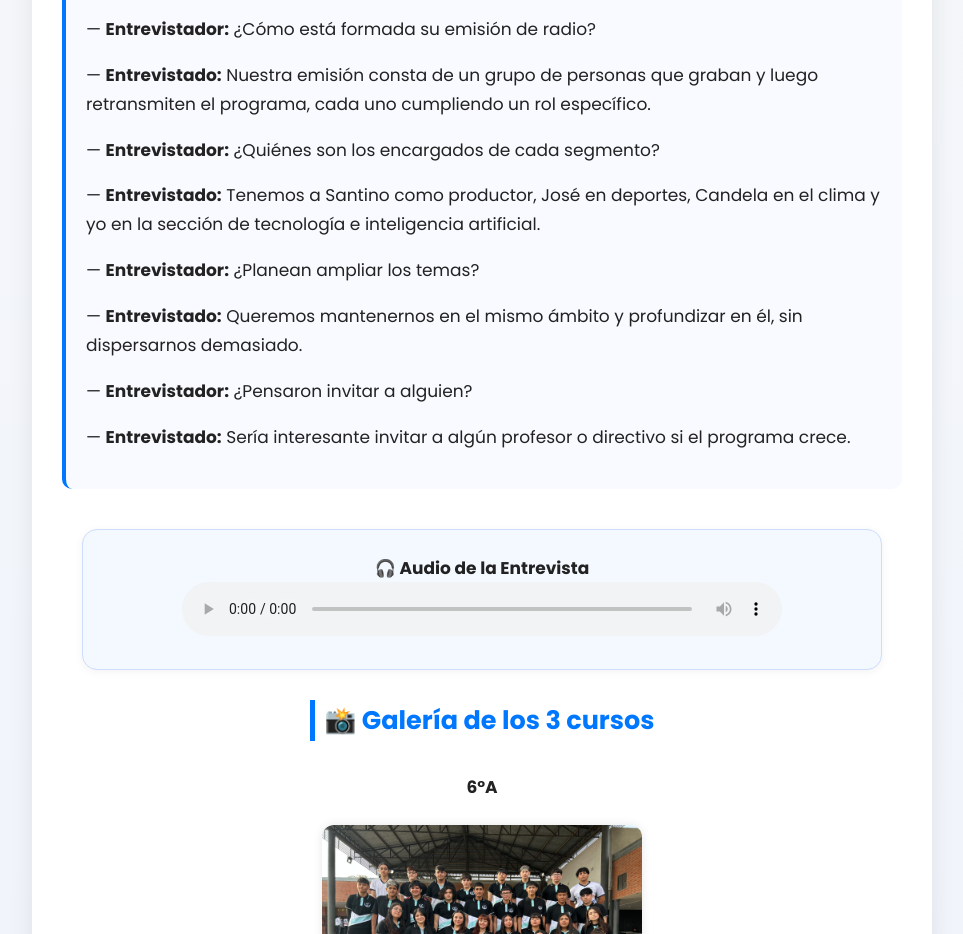
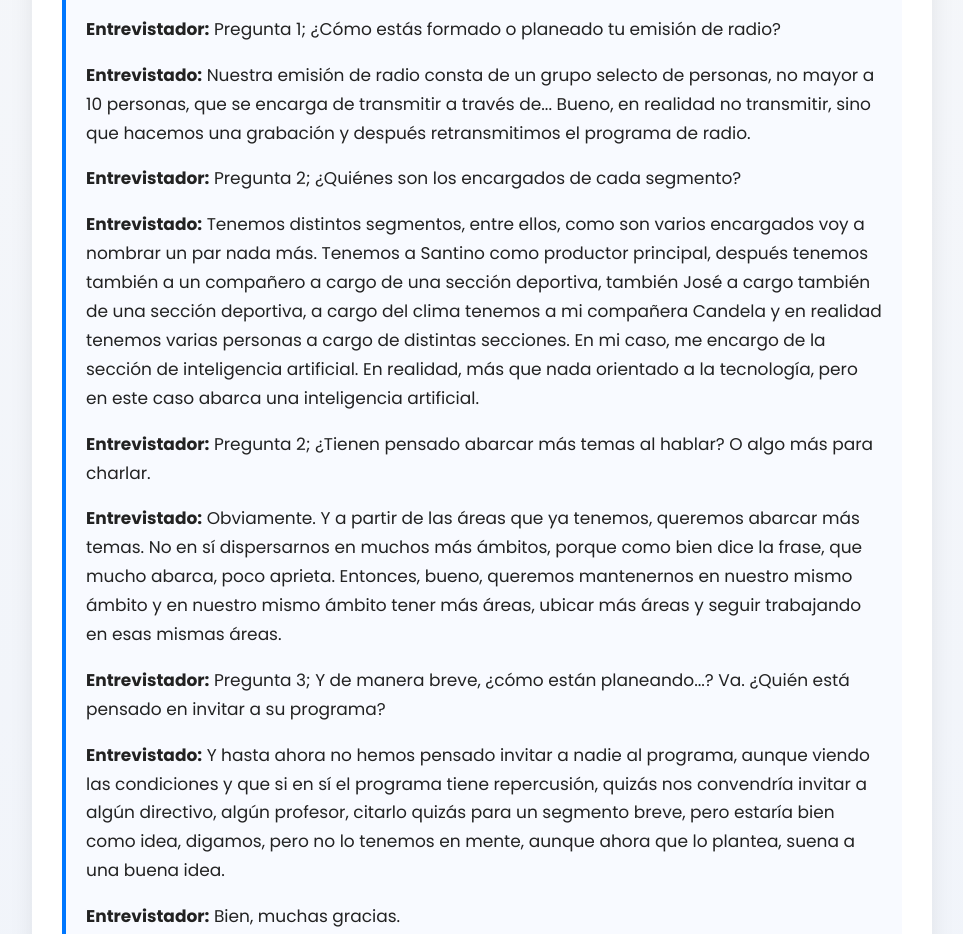
Before and after one commit to Esc-Bicentenario/Proyecto-radial---Esc---Bicentenario, a plain HTML site: page index.html in a window 1280 px wide. Shown: the part 1520-2454 px from the top of the page, without its empty margins (158-1121 px from the left). Drawn offline with Linux system fonts and the light colour scheme.

Commit message:
Update index.html

```diff
--- a/index.html
+++ b/index.html
@@ -271,7 +271,7 @@
       <p><strong>Estudiantes de 6° año</strong> presentan un proyecto radial como parte del cierre formativo de su trayecto educativo.</p>
       <blockquote>
         “Este proyecto es una oportunidad para expresar nuestra voz, compromiso y creatividad, reflejando todo lo aprendido durante nuestros años escolares.”
-        <span class="quote">— Promoción 2025</span>
+        <span class="quote">— barrojo samuel</span>
       </blockquote>
     </section>
 
@@ -289,17 +289,23 @@
     <section>
       <h2>Breve Reportaje a los Chicos de 6° “B”</h2>
       <div class="dialogo">
-        <p>— <strong>Entrevistador:</strong> ¿Cómo está formada su emisión de radio?</p>
-        <p>— <strong>Entrevistado:</strong> Nuestra emisión consta de un grupo de personas que graban y luego retransmiten el programa, cada uno cumpliendo un rol específico.</p>
+         <p><strong>Entrevistador:</strong> Pregunta 1; ¿Cómo estás formado o planeado tu emisión de radio?</p>
 
-        <p>— <strong>Entrevistador:</strong> ¿Quiénes son los encargados de cada segmento?</p>
-        <p>— <strong>Entrevistado:</strong> Tenemos a Santino como productor, José en deportes, Candela en el clima y yo en la sección de tecnología e inteligencia artificial.</p>
+<p><strong>Entrevistado:</strong> Nuestra emisión de radio consta de un grupo selecto de personas, no mayor a 10 personas, que se encarga de transmitir a través de... Bueno, en realidad no transmitir, sino que hacemos una grabación y después retransmitimos el programa de radio.</p>
 
-        <p>— <strong>Entrevistador:</strong> ¿Planean ampliar los temas?</p>
-        <p>— <strong>Entrevistado:</strong> Queremos mantenernos en el mismo ámbito y profundizar en él, sin dispersarnos demasiado.</p>
+<p><strong>Entrevistador:</strong> Pregunta 2; ¿Quiénes son los encargados de cada segmento?</p>
 
-        <p>— <strong>Entrevistador:</strong> ¿Pensaron invitar a alguien?</p>
-        <p>— <strong>Entrevistado:</strong> Sería interesante invitar a algún profesor o directivo si el programa crece.</p>
+<p><strong>Entrevistado:</strong> Tenemos distintos segmentos, entre ellos, como son varios encargados voy a nombrar un par nada más. Tenemos a Santino como productor principal, después tenemos también a un compañero a cargo de una sección deportiva, también José a cargo también de una sección deportiva, a cargo del clima tenemos a mi compañera Candela y en realidad tenemos varias personas a cargo de distintas secciones. En mi caso, me encargo de la sección de inteligencia artificial. En realidad, más que nada orientado a la tecnología, pero en este caso abarca una inteligencia artificial.</p>
+
+<p><strong>Entrevistador:</strong> Pregunta 2; ¿Tienen pensado abarcar más temas al hablar? O algo más para charlar.</p>
+
+<p><strong>Entrevistado:</strong> Obviamente. Y a partir de las áreas que ya tenemos, queremos abarcar más temas. No en sí dispersarnos en muchos más ámbitos, porque como bien dice la frase, que mucho abarca, poco aprieta. Entonces, bueno, queremos mantenernos en nuestro mismo ámbito y en nuestro mismo ámbito tener más áreas, ubicar más áreas y seguir trabajando en esas mismas áreas.</p>
+
+<p><strong>Entrevistador:</strong> Pregunta 3; Y de manera breve, ¿cómo están planeando...? Va. ¿Quién está pensado en invitar a su programa?</p>
+
+<p><strong>Entrevistado:</strong> Y hasta ahora no hemos pensado invitar a nadie al programa, aunque viendo las condiciones y que si en sí el programa tiene repercusión, quizás nos convendría invitar a algún directivo, algún profesor, citarlo quizás para un segmento breve, pero estaría bien como idea, digamos, pero no lo tenemos en mente, aunque ahora que lo plantea, suena a una buena idea.</p>
+
+<p><strong>Entrevistador:</strong> Bien, muchas gracias.</p>
       </div>
     </section>
 
```
